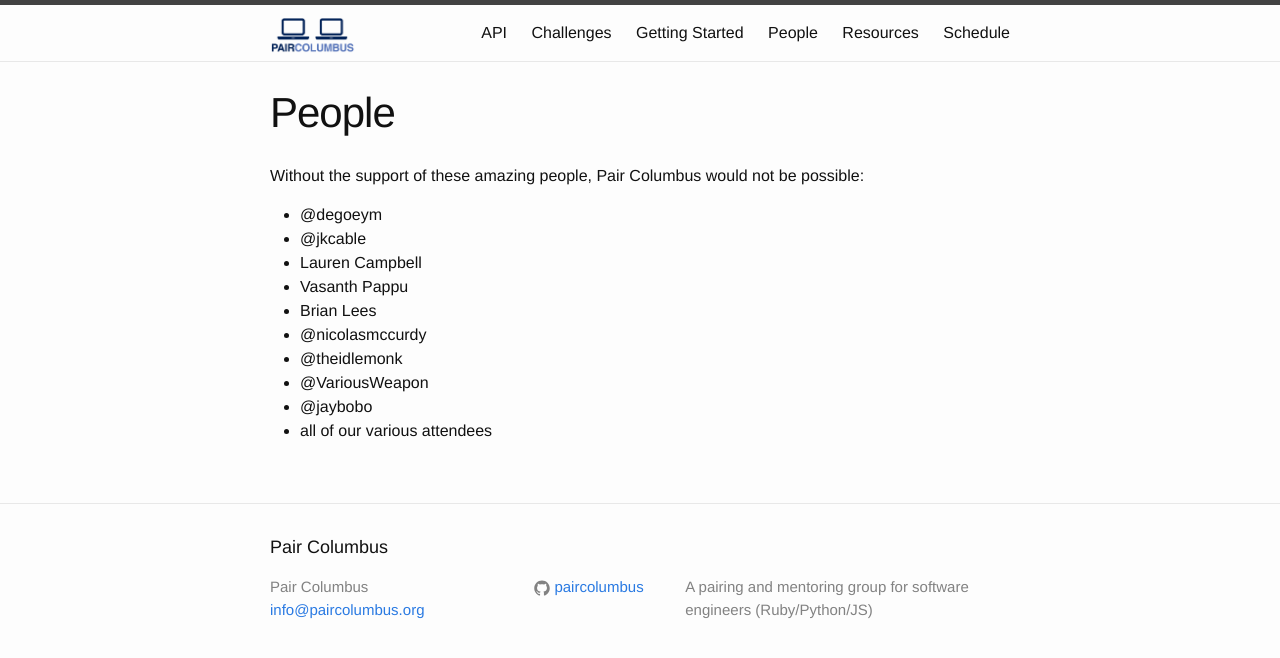
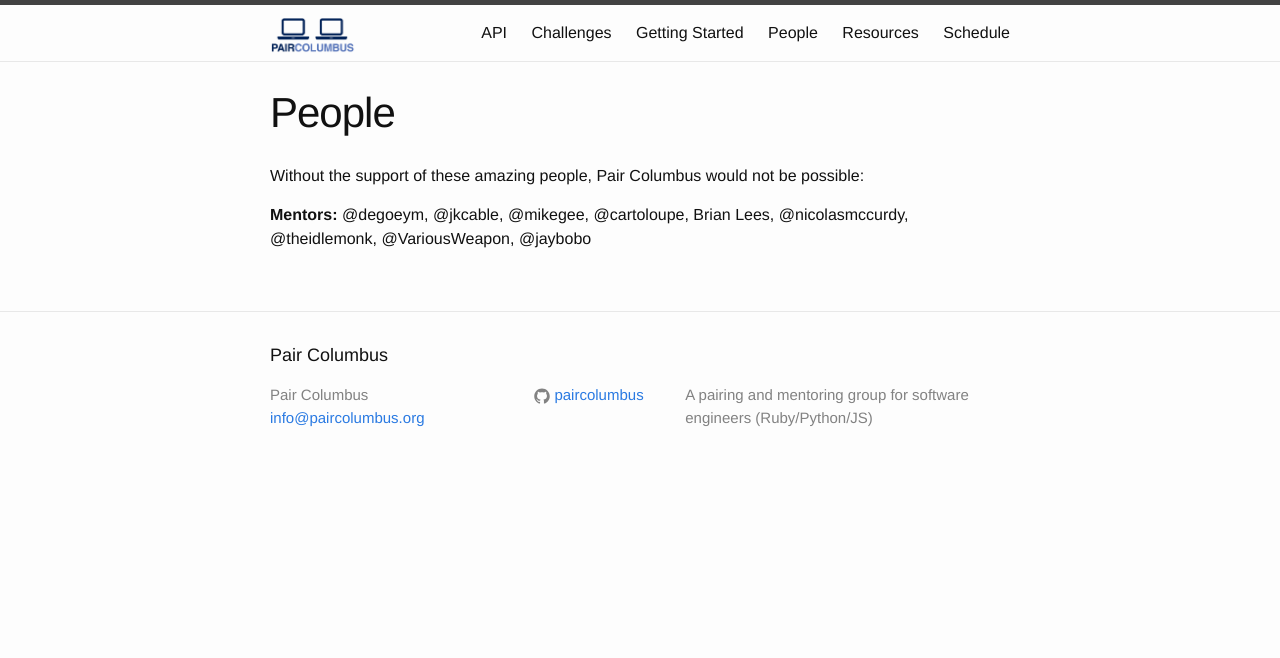
Before and after one commit to paircolumbus/paircolumbus.github.io, a Jekyll site: the page built from pages/people.md, in a window 1280 px wide. Shown: the top 658 px of the page. Built offline with Jekyll 4.4.1, drawn with Linux system fonts in a browser that asks for light colours; comment, search, counter and statistics services are not loaded.

Commit message:
Update people

```diff
--- a/pages/people.md
+++ b/pages/people.md
@@ -6,13 +6,5 @@
 
 Without the support of these amazing people, Pair Columbus would not be possible:
 
-- @degoeym
-- @jkcable
-- Lauren Campbell
-- Vasanth Pappu
-- Brian Lees
-- @nicolasmccurdy
-- @theidlemonk
-- @VariousWeapon
-- @jaybobo
-- all of our various attendees
+__Mentors:__
+@degoeym, @jkcable, @mikegee, @cartoloupe, Brian Lees, @nicolasmccurdy, @theidlemonk, @VariousWeapon, @jaybobo
```
